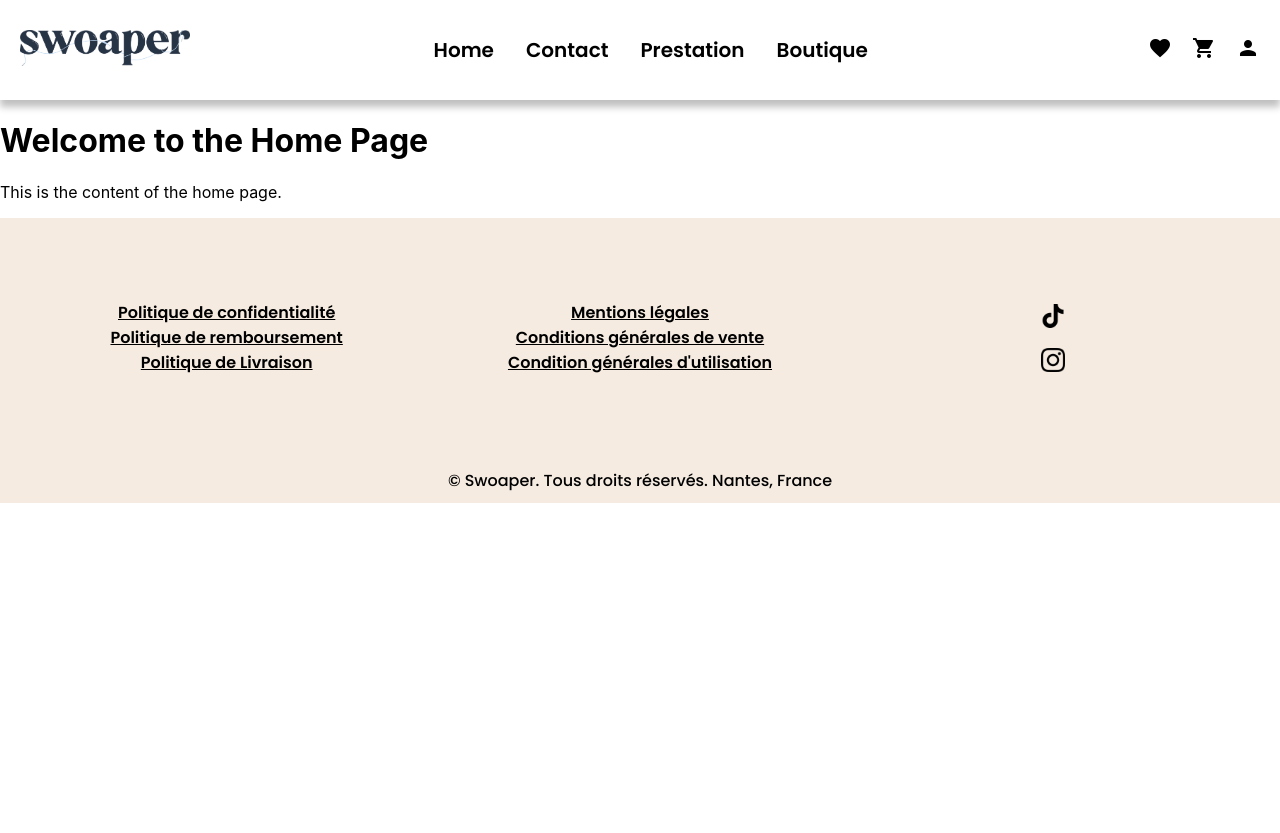
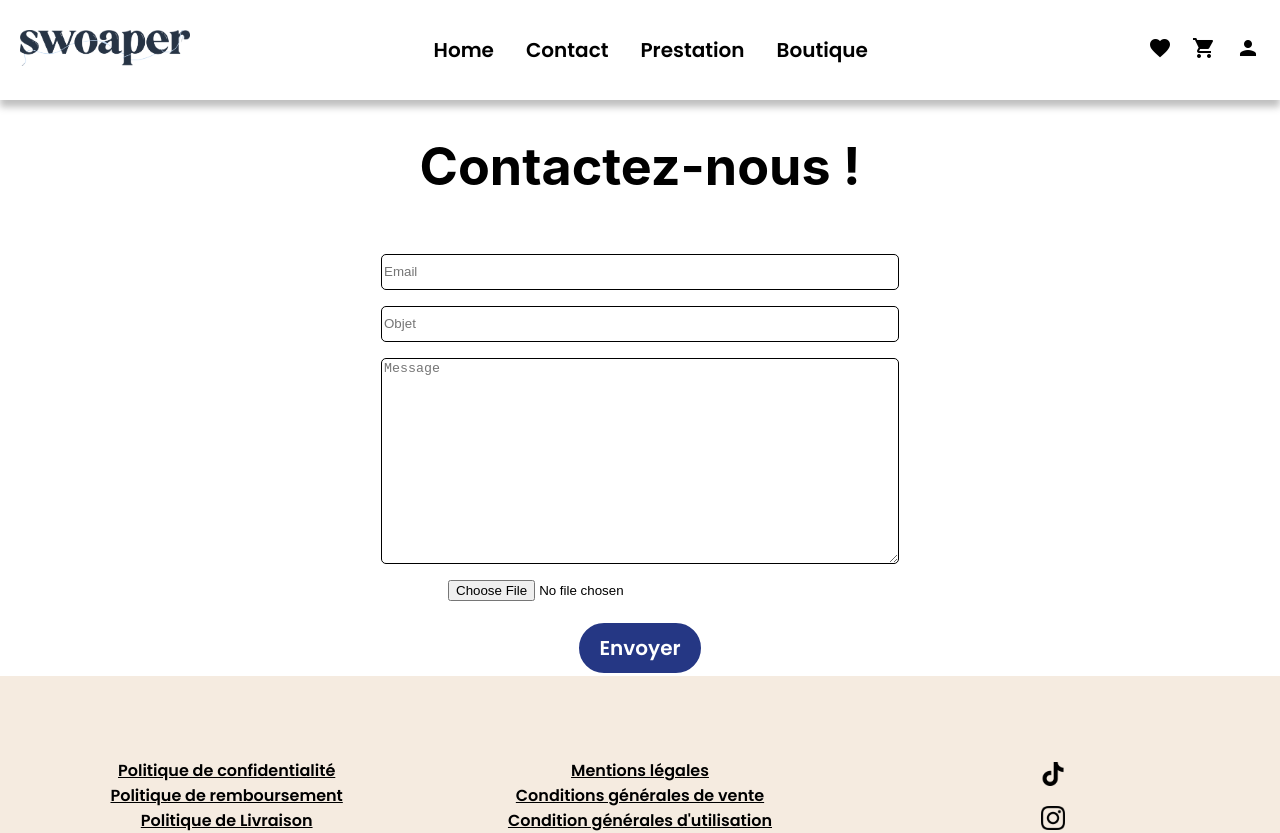
Before and after one commit to Frezz68/swoaper-front, a React (Create React App) app: page /contact in a window 1280 px wide. Shown: the top 833 px of the page. Before the commit the page ends 800 px from the top, so only its background shows below. Built offline with nearby package versions, Linux system fonts and the light colour scheme.

Commit message:
🎨 style(Contact.scss): add styles for contact form elements to improve UI ✨ feat(Contact.tsx): replace placeholder content with contact form to enhance functionality 🎨 style(button.scss): add styles for tertiary button to improve UI

```diff
--- a/src/pages/Contact/Contact.scss
+++ b/src/pages/Contact/Contact.scss
@@ -0,0 +1,61 @@
+.container-contact {
+    width: 100%;
+    display: flex;
+    justify-content: center;
+    align-items: center;
+    flex-direction: column;
+    .titre {
+        font-size: 3.25rem;
+        font-weight: 700;
+        margin-bottom: 3rem;
+    }
+    .email {
+        border: 1px solid black;
+        border-radius: 5px;
+        height: 2rem;
+        width: 40vw;
+        margin: 1vh;
+    }
+    .objet {
+        border: 1px solid black;
+        border-radius: 5px;
+        height: 2rem;
+        width: 40vw;
+        margin: 1vh;
+    }
+    .message {
+        border: 1px solid black;
+        border-radius: 5px;
+        height: 10rem;
+        width: 40vw;
+        margin: 1vh;
+        min-height: 200px;
+        min-width: 40vw;
+        max-width: 40vw;
+    }
+    .pieceJointe {
+        height: 2rem;
+        width: 30vw;
+        margin: 1vh;
+        align-items: center;
+    }
+    .envoyer {
+        border: none;
+        border-radius: 20px;
+        height: 2rem;
+        width: 30vw;
+        background-color: rgb(37 55 132);
+        color: white;
+        font-weight: 700;
+        font-size: 1.25rem;
+        font-family: Poppins;
+        margin: 1vh;
+        cursor: pointer;
+        &:hover {
+            transform: scale(1.05);
+            transition: 0.2s;
+            background-color: rgb(243, 190, 215);
+            color: black;
+        }
+    }
+}
--- a/src/pages/Contact/Contact.tsx
+++ b/src/pages/Contact/Contact.tsx
@@ -1,10 +1,16 @@
 import React from "react";
+import "./Contact.scss";
+import "../../style/button.scss";
 
 const Contact = () => {
   return (
-    <div>
-      <h1>Welcome to the Home Page</h1>
-      <p>This is the content of the home page.</p>
+    <div className="container-contact">
+      <h1 className="titre">Contactez-nous !</h1>
+      <input className="email" type="text" placeholder="Email" />
+      <input className="objet" type="text" placeholder="Objet" />
+      <textarea className="message" placeholder="Message" />
+      <input className="pieceJointe" type="file"  accept="png,jpg"/>
+      <button className="btn-tertiary">Envoyer</button>
     </div>
   );
 };
--- a/src/style/button.scss
+++ b/src/style/button.scss
@@ -41,3 +41,26 @@
     border: 3px #f3bed7 solid;
   }
 }
+
+.btn-tertiary {
+  width: fit-content;
+  padding: 10px 20px;
+  border-radius: 40px;
+  background: #253784;
+  color: white;
+  color: #fff;
+  font-family: Poppins;
+  font-size: 20px;
+  font-style: normal;
+  font-weight: 700;
+  line-height: normal;
+  transition: 0.3s;
+  border: 3px white solid;
+  cursor: pointer;
+  &:hover {
+    transform: scale(1.05);
+    box-shadow: 0 0 11px rgba(33,33,33,.2);
+    background-color: rgb(243, 190, 215);
+    color: rgb(33,33,33);
+  }
+}
```
